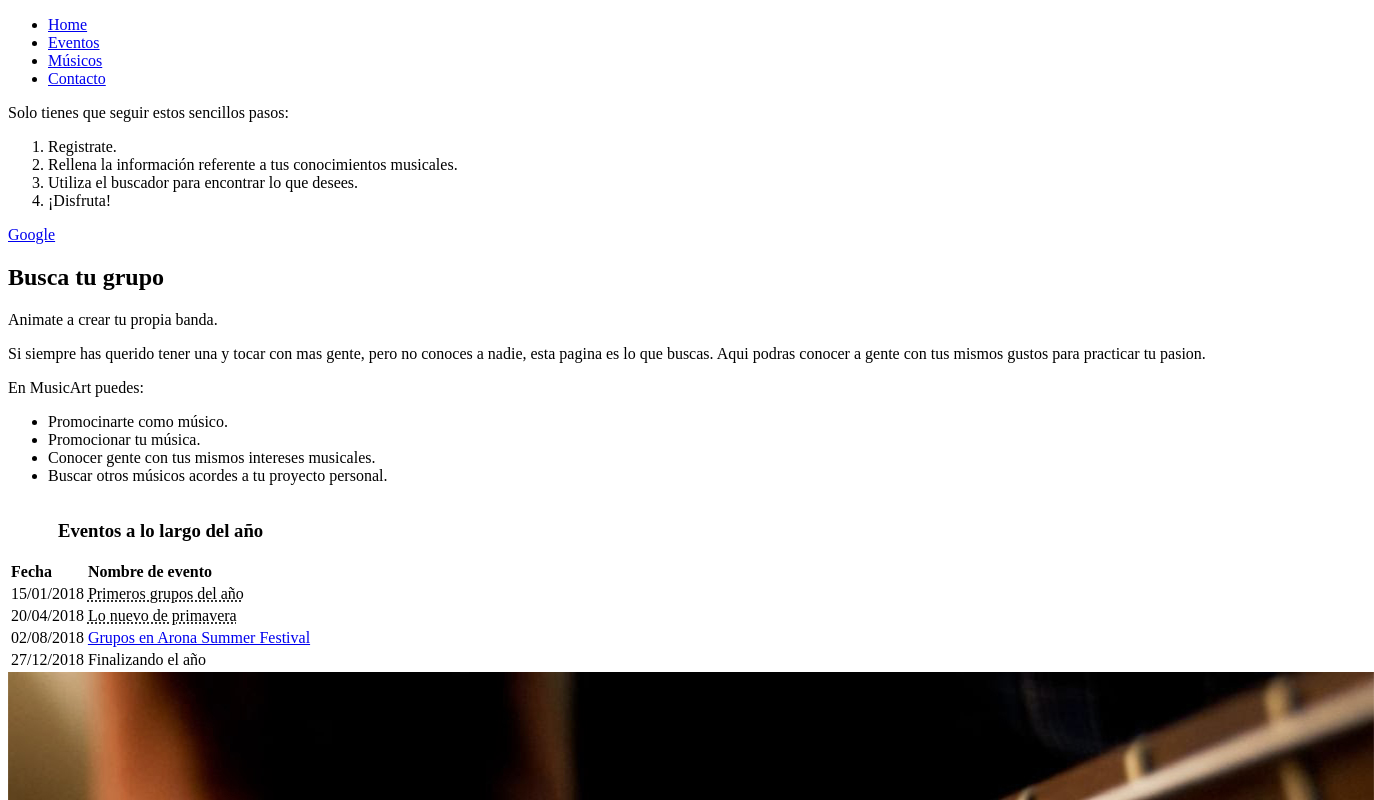
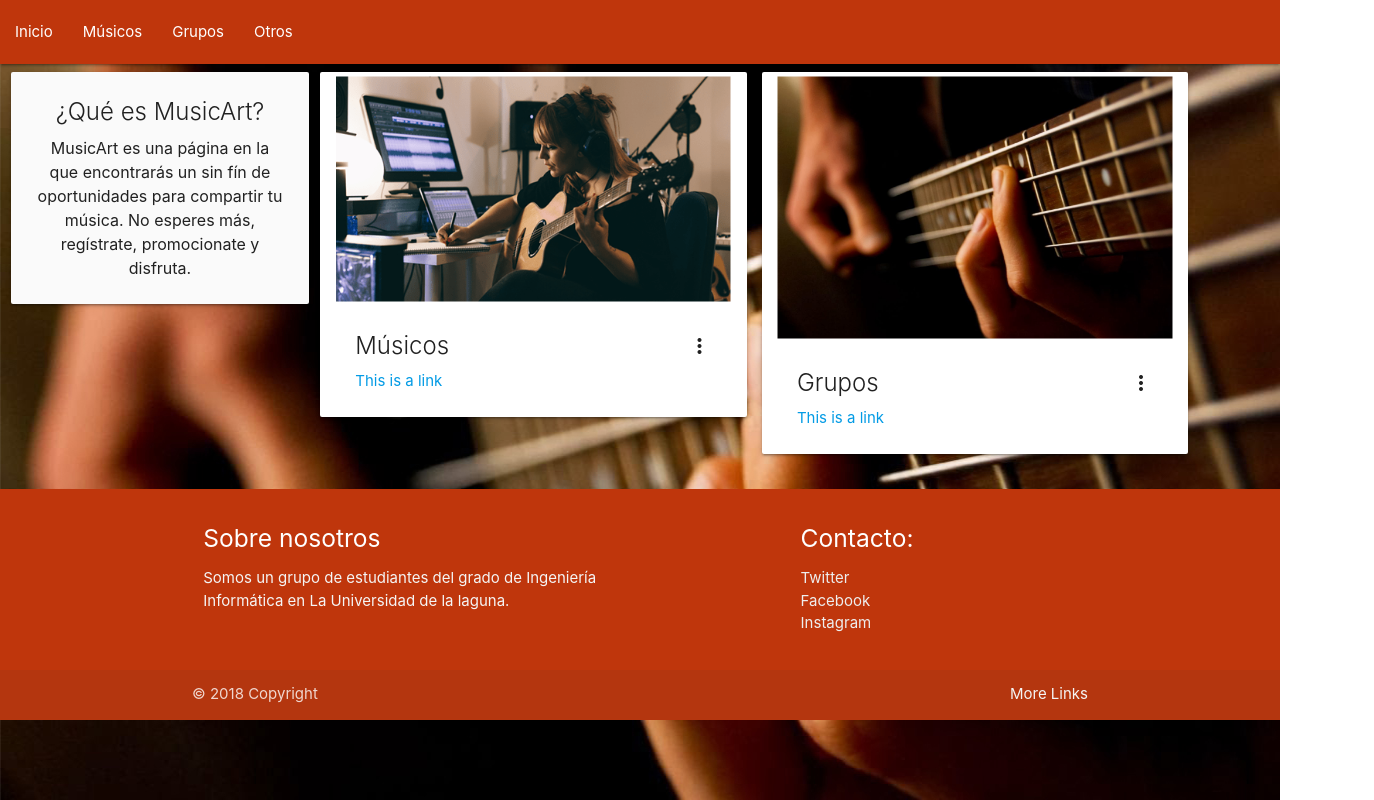
Before and after one commit to JYisus/web_uya, a plain HTML site: page index.html in a window 1280 px wide. Shown: the top 800 px of the page, 1374 px wide, since content can reach past the window. Drawn offline with Linux system fonts and the light colour scheme.

Commit message:
Modificación completa del index.html para ajustarlo al nuevo proyecto con Materialize. Elementos duplicados eliminados, así como imágenes ya no utilizadas.

```diff
--- a/index.html
+++ b/index.html
@@ -2,23 +2,131 @@
 <html>
 <head>
   <title>MusicArt</title>
-    	<link rel="shortcut icon" href="./logo.ico">
+  <link rel="shortcut icon" href="imagenes/logo.ico">
   <meta charset="UTF-8">
   <meta name="description" content="Página de promoción para músicos.">
   <meta name="keywords" content="bajo,guitarra,bateria,musica,solfeo,aprender">
+  <!--Import Google Icon Font-->
+  <link href="https://fonts.googleapis.com/icon?family=Material+Icons" rel="stylesheet">
+  <!--Import materialize.css-->
+  <link type="text/css" rel="stylesheet" href="css/materialize.min.css"  media="screen,projection"/>
+  <!--Let browser know website is optimized for mobile-->
+  <meta name="viewport" content="width=device-width, initial-scale=1.0"/>
+
+  <link type="text/css" rel="stylesheet" href="css/style.css">
 </head>
 
 <body>
-     <div class="nav">
-        <ul>
-          <li><a class="nav-link" href="#home">Home</a></li>
-          <li><a class="nav-link" href="#eventos">Eventos</a></li>
-          <li><a class="nav-link" href="#musicos">Músicos</a></li>
-          <li><a class="nav-link" id="lastLink" href="#contacto">Contacto</a></li>
+  <header>
+    <!--Barra de navegación Materialize-->
+    <nav id="nav-bar-1" class="deep-orange darken-4">
+      <div class="nav-wrapper">
+        <a href="#!" class="brand-logo right"></a>
+        <ul id="nav-mobile" class="left">
+          <li><a href="#">Inicio</a></li>
+          <li><a href="#">Músicos</a></li>
+          <li><a href="#">Grupos</a></li>
+          <li><a href="#">Otros</a></li>
         </ul>
       </div>
-  <div id="body_div">
-		 <div class="side-box">
+    </nav>
+  </header>
+  <main>
+
+    <div class="row">
+      <div class="col s12 m3">
+        <div class="card grey lighten-5" >
+          <div class="card-content center-align">
+            <span class="card-title">¿Qué es MusicArt?</span>
+            <p class="float-text p-text">MusicArt es una página en la que encontrarás un sin fín de oportunidades para compartir tu música. No esperes más, regístrate, promocionate y disfruta.</p>
+          </div>
+        </div>
+      </div>
+      <div class="info-card card col s12 m4">
+        <div class="card-image waves-effect waves-block waves-light">
+          <img class="imagen-card activator" src="images/imagen2.png">
+        </div>
+        <div class="card-content">
+          <span class="card-title activator grey-text text-darken-4">Músicos<i class="material-icons right">more_vert</i></span>
+          <p><a href="#">This is a link</a></p>
+        </div>
+        <div class="card-reveal">
+          <span class="card-title grey-text text-darken-4">Músicos<i class="material-icons right">close</i></span>
+          <p>Promocionate o busca músicos para tu propio proyecto. ¡Por fín podrás encontrar ese bajista que tanto llevas buscando!</p>
+        </div>
+      </div>
+
+      <div class="info-card card col s12 m4">
+        <div class="card-image waves-effect waves-block waves-light">
+          <img class="imagen-card activator" src="images/background.jpg">
+        </div>
+        <div class="card-content">
+          <span class="card-title activator grey-text text-darken-4">Grupos<i class="material-icons right">more_vert</i></span>
+          <p><a href="#">This is a link</a></p>
+        </div>
+        <div class="card-reveal">
+          <span class="card-title grey-text text-darken-4">Grupos<i class="material-icons right">close</i></span>
+          <p>Promociona tu grupo o busca los grupos que actualmente se está promocionando. ¡Quizá alguno te necesite!</p>
+        </div>
+      </div>
+
+
+    </div>
+  </main>
+
+  <footer class="page-footer deep-orange darken-4">
+    <div class="container">
+      <div class="row">
+        <div class="col l6 s12">
+          <h5 class="white-text">Sobre nosotros</h5>
+          <p class="grey-text text-lighten-4">Somos un grupo de estudiantes del grado de Ingeniería Informática en La Universidad de la laguna.</p>
+        </div>
+        <div class="col l4 offset-l2 s12">
+          <h5 class="white-text">Contacto:</h5>
+          <ul>
+            <li><a class="grey-text text-lighten-3" href="#!">Twitter</a></li>
+            <li><a class="grey-text text-lighten-3" href="#!">Facebook</a></li>
+            <li><a class="grey-text text-lighten-3" href="#!">Instagram</a></li>
+          </ul>
+        </div>
+      </div>
+    </div>
+    <div class="footer-copyright">
+      <div class="container">
+        © 2018 Copyright
+        <a class="grey-text text-lighten-4 right" href="#!">More Links</a>
+      </div>
+    </div>
+  </footer>
+
+        <!--
+
+        <header><h1><strong>Promociona tu música</strong></h1></header>
+        <article>
+            <p>
+            <dfn>En esta web, podrás promocionarte a ti mismo en un pequeño espacio, para dar salida a tu carrera como musico.</dfn></p>
+            </p>
+            <p>
+                Sabemos que los inicios siempre son duros, por ello, te ayudamos.
+            </p>
+        </article>
+        <article>
+            <h2><strong>Busca tu grupo</strong></h2>
+            <p>
+            Animate a crear tu propia banda.
+            </p>
+            <p>
+            Si siempre has querido tener una y tocar con mas gente, pero no conoces a nadie, esta pagina es lo que buscas. Aqui podras conocer a gente con tus mismos gustos para practicar tu pasion.
+            </p>
+        </article>
+        <section>
+            En MusicArt puedes:
+            <ul>
+                <li>Promocinarte como músico.</li>
+                <li>Promocionar tu música.</li>
+                <li>Conocer gente con tus mismos intereses musicales.</li>
+                <li>Buscar otros músicos acordes a tu proyecto personal.</li>
+            </ul>
             <p>
                 Solo tienes que seguir estos sencillos pasos:
                 <ol>
@@ -28,45 +136,54 @@
                     <li>¡Disfruta!</li>
                 </ol>
             </p>
-            <a href="https://www.google.es/">Google</a>
-        </div>
-        <div class="central-box">
-          <h2><strong>Busca tu grupo</strong></h2>
-          <p>
-            Animate a crear tu propia banda.
-          </p>
-          <p>
-            Si siempre has querido tener una y tocar con mas gente, pero no conoces a nadie, esta pagina es lo que buscas. Aqui podras conocer a gente con tus mismos gustos para practicar tu pasion.
-          </p>
-          En MusicArt puedes:
-          <ul>
-            <li>Promocinarte como músico.</li>
-            <li>Promocionar tu música.</li>
-            <li>Conocer gente con tus mismos intereses musicales.</li>
-            <li>Buscar otros músicos acordes a tu proyecto personal.</li>
-          </ul>
+        </section>
+        <img src="imagenes/imagen2.png" height="200px" />
+        <img src="imagenes/background.jpg" height="200px"/>
         <table summary="Tabla que contiene los eventos programados por la plataforma">
-            <caption><h3>Eventos a lo largo del año</h3></caption>
-            <tr><td scope="col" colspan="1" rowspan="1"><strong>Fecha</strong></td><td scope="col" colspan="2" rowspan="1"><strong>Nombre de evento</strong></td>
-            <tr><td abbr="1_fecha" headers="f_1" colspan="1">15/01/2018</td><td abbr="nombre_1" headers="n_1" colspan="2"><abbr title="Se reunen los primeros grupos formados en el año mediante la plataforma">Primeros grupos del año</abbr></td>
-            <tr><td abbr="2_fecha" headers="f_2" colspan="1">20/04/2018</td><td abbr="nombre_1" headers="n_2" colspan="2"><acronym title="Los grupos que conforman la plataforma presentan sus nuevas canciones de primavera">Lo nuevo de primavera</acronym></td></tr>
-            <tr><td abbr="3_fecha" headers="f_3" colspan="1">02/08/2018</td><td abbr="nombre_1" headers="n_3" colspan="2"><a href="https://www.aronasummerfestival.com/">Grupos en Arona Summer Festival</a></td></tr>
-            <tr><td abbr="4_fecha" headers="f_4" colspan="1">27/12/2018</td><td abbr="nombre_1" headers="n_4" colspan="2">Finalizando el año</td></tr>
+            <caption><em><h3>Eventos a lo largo del año</h3></em></caption>
+            <tr><td scope="col" colspan="1" rowspan="1"><strong>Fecha</strong></td><td scope="col" colspan="2" rowspan="1"><strong>Nombre de evento</strong></td><td scope="col" colspan="2" rowspan="1"><strong>Lugar</strong></td></tr>
+            <tr><td abbr="1_fecha" headers="f_1" colspan="1">15/01/2018</td><td abbr="nombre_1" headers="n_1" colspan="2"><abbr title="Se reunen los primeros grupos formados en el año mediante la plataforma">Primeros grupos del año</abbr></td><td abbr="lugar_1" headers="l_1" colspan="2">Santa Cruz de Tenerife</td></tr>
+            <tr><td abbr="2_fecha" headers="f_2" colspan="1">20/04/2018</td><td abbr="nombre_1" headers="n_2" colspan="2"><acronym title="Los grupos que conforman la plataforma presentan sus nuevas canciones de primavera">Lo nuevo de primavera</acronym></td><td abbr="lugar_2" headers="l_2" colspan="2">San Cristobal de la Laguna</td></tr>
+            <tr><td abbr="3_fecha" headers="f_3" colspan="1">02/08/2018</td><td abbr="nombre_1" headers="n_3" colspan="2"><a href="https://www.aronasummerfestival.com/">Grupos en Arona Summer Festival</a></td><td abbr="lugar_3" headers="l_3" colspan="2">Arona</td></tr>
+            <tr><td abbr="4_fecha" headers="f_4" colspan="1">27/12/2018</td><td abbr="nombre_1" headers="n_4" colspan="2">Finalizando el año</td><td abbr="lugar_4" headers="l_4" colspan="2">Santa Cruz de Tenerife</td></tr>
         </table>
-          <img id="imagen1" src="./background.jpg" alt="Imagen del mástil de una guitarra.">
-        </div>
-        <div class="side-box">
-          <h3>Patrocinadores</h3>
-            <a target="_blank" href="http://pazcerezo.com/">Paz Cerezo</a>
-            <a target="_blank" href="http://www.musicanarias.com/">Musicanarias</a>
-            <a target="_blank" href="http://www.aguerecultural.com/">Espacio Cultural Aguere</a>
-        </div>
-      </div>
+        <h3><strong>Registrate aquí:</strong></h3>
+
+        <form name="registro">
+            <fieldset>
+                <legend>Datos personales</legend>
+                <input type="text" placeholder="Usuario" name="userid"/><br><br>
+                <input type="text" placeholder="Email" name="email"/><br><br>
+                <input type="password" placeholder="Contraseña" name="pswrd"/><br><br>
+            </fieldset>
+            <fieldset>
+                <legend>Gustos</legend>
+                <select>
+                    <option>Bajo</option>
+                    <option>Batería</option>
+                    <option>Cantante</option>
+                    <option>Guitarra</option>
+                </select>
+                <br><br>
+                <input type="textarea" name="areatexto" placeholder="Escriba aquí sus gustos..."/><br><br>
+            </fieldset>
+
+            <br>
+            <input type="button" onclick="check(this.form)" value="Login"/>
+
+            <input type="reset" value="Cancelar"/>
+
+        </form>
         <footer>
             <ul>
+                Contactos
                 <li>Teléfono: 671111111</li>
                 <li>Córreo: alu0100976731@ull.edu.es</li>
             </ul>
         </footer>
+    -->
+        <script type="text/javascript" src="./jquery/dist/jquery.min.js"></script>
+        <!--JavaScript at end of body for optimized loading-->
+        <script type="text/javascript" src="js/materialize.min.js"></script>
     </body>
 </html>
```
Also changed, not shown: README.md, background.jpg (deleted), imagen2.png (deleted), logo.ico (deleted), logo.jpg (deleted), 2 other files. Lines whose indentation alone changed are shown as unchanged.
